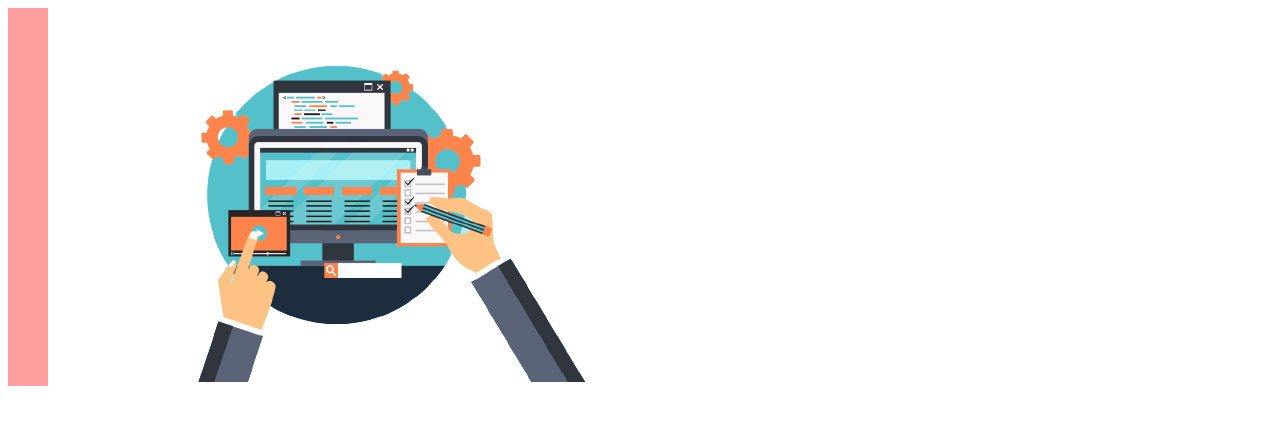
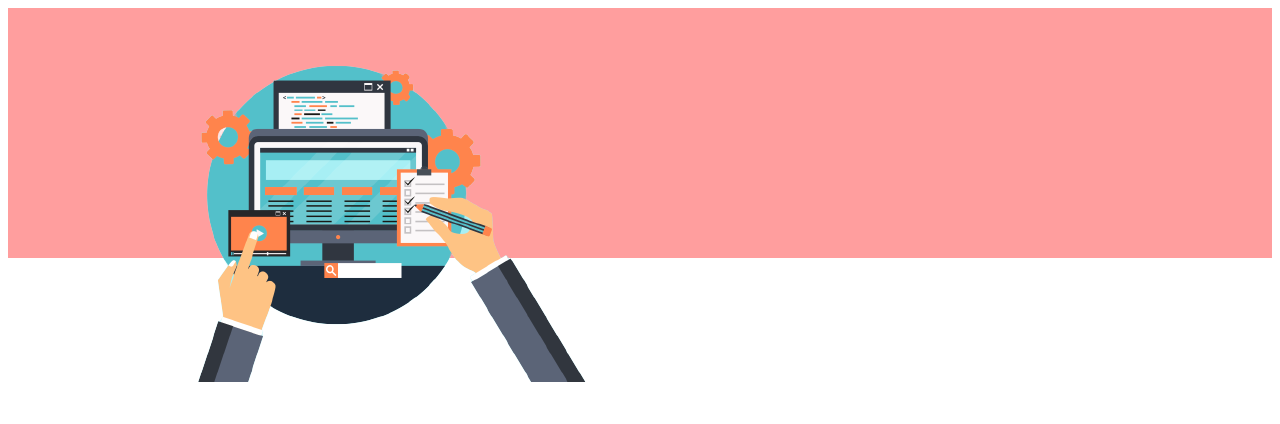
Before and after one commit to profmariaizabellara/como-criar-um-site, a plain HTML site: page index.html in a window 1280 px wide. Drawn offline with Linux system fonts and the light colour scheme.

Commit message:
altura do cabeçalho teste

```diff
--- a/style.css
+++ b/style.css
@@ -3,5 +3,5 @@ header{
 }
 
 .cabeçalho{
-    width: 40px;
+    height: 250px;
 }
```
